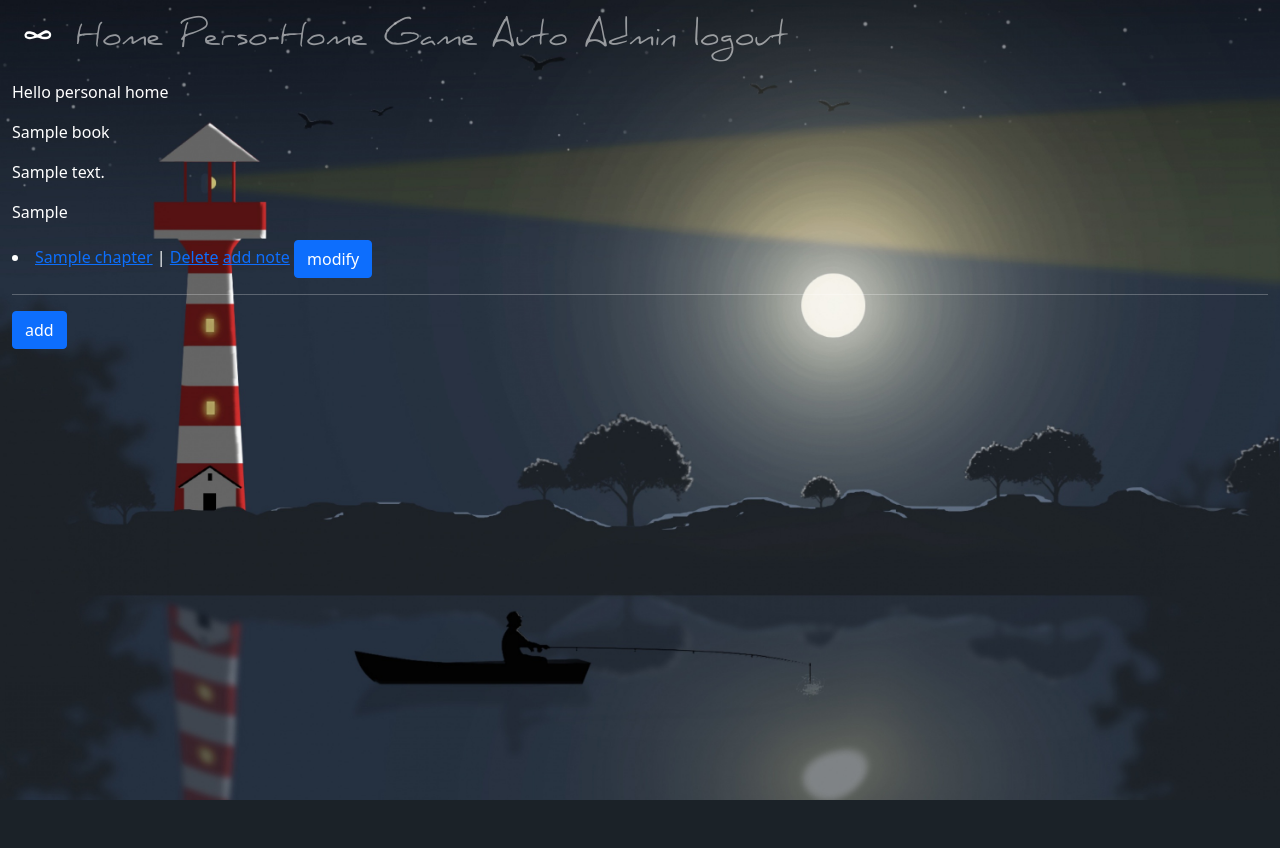
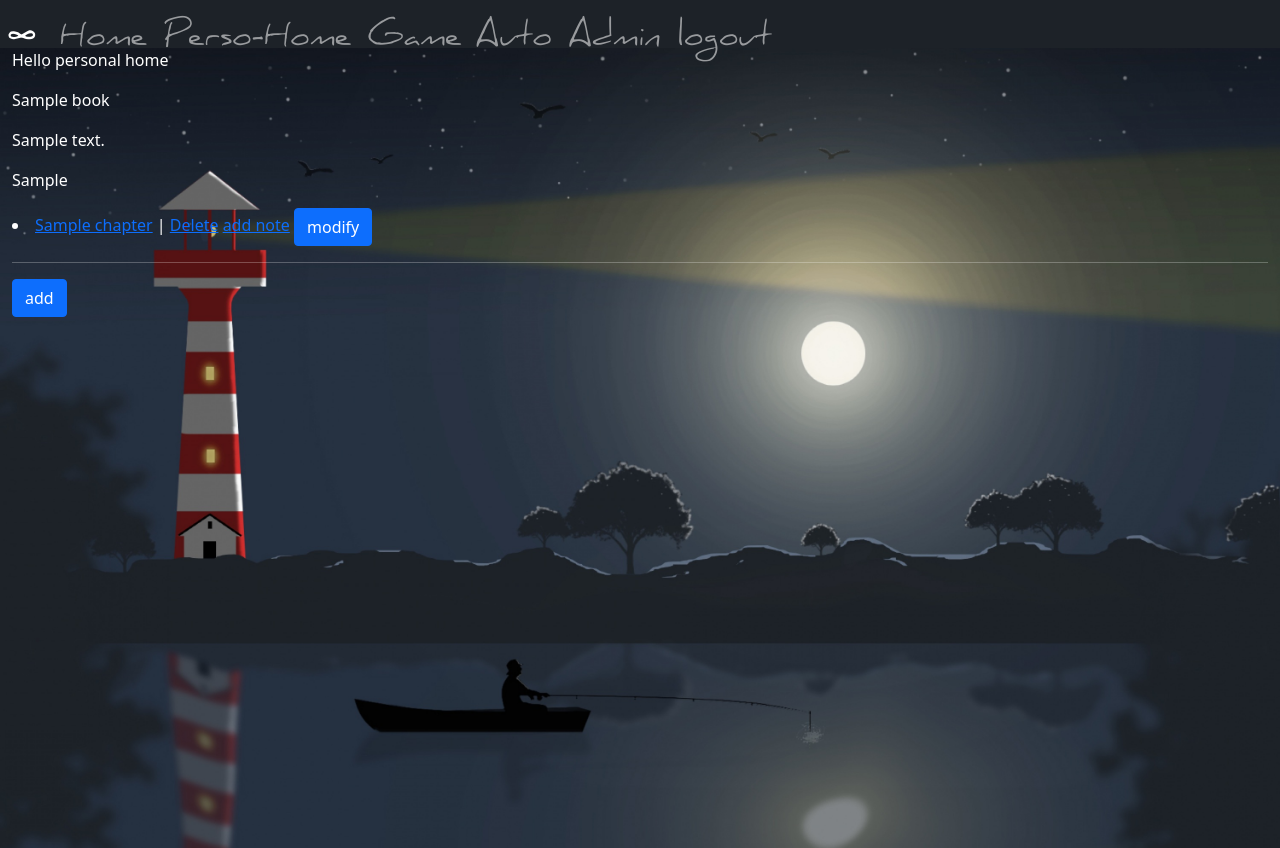
Before and after one commit to tbuglioni/unlimited-studies, a Django app: page /studies/book/1 in a window 1280 px wide. Before the commit the page ends 800 px from the top, so only its background shows below. Run offline with Django 3.2, Linux system fonts and the light colour scheme; a user stored in the database is signed in; tables that the repository leaves empty hold one stand-in row (values such as "Sample post"); some libraries are stand-ins or nearby versions.

Commit message:
add css with navbar

```diff
--- /dev/null
+++ b/static/css/style.css
@@ -0,0 +1,17 @@
+@font-face {
+  font-family: "daniel hand";
+  src: url("../font/daniel.ttf");
+}
+
+.new_font_daniel {
+  font-family: "daniel hand";
+  font-size: 2rem;}
+
+.new_font_daniel-sm {
+font-family: "daniel hand";
+font-size: 1rem;
+}
+
+.half-black {
+  background: rgba(black, 0.5);
+}
--- a/studies/templates/studies/book.html
+++ b/studies/templates/studies/book.html
@@ -2,8 +2,9 @@
 
 <div>
   {% block content %}
-  <div
-    class="container-fluid"
+  {% include "snippets/navebar.html" with user=user %}
+  <section
+    class="container-fluid mt-5"
     style="
       background-image: url('static/img/fisherman.jpg');
       background-size: cover;
@@ -12,7 +13,6 @@
       height: 100vh;
     "
   >
-    <div>{% include "snippets/navebar.html" with user=user %}</div>
 
     <p>Hello personal home</p>
 
@@ -53,7 +53,7 @@
           href="{% url 'studies:specific_note' chapter=note.chapter.id note=note.id %}"
           >Update</a
         >
-        {% include 'studies/snippets/add_note_snippet.html' with note_selected=note chapter_id=chapter.id%}
+        {% include 'studies/snippets/add_note_snippet.html' with note_selected=note chapter_id=chapter.id %}
 
         <a href="{% url 'studies:delete_note' note=note.id %}">Delete</a>
       </li>
@@ -63,5 +63,5 @@
     {% include 'studies/snippets/add_note_snippet.html' with chapter_id=chapter.id %}
     {% endif %}
     {% endblock content %}
-  </div>
+  </section>
 </div>
--- a/studies/templates/studies/personal_home.html
+++ b/studies/templates/studies/personal_home.html
@@ -1,8 +1,9 @@
 {% extends 'base.html' %}{% load static %}
 <div>
   {% block content %}
+  {% include "snippets/navebar.html" with user=user %}
   <div
-    class="container-fluid"
+    class="container-fluid mt-5"
     style="
       background-image: url('static/img/fisherman.jpg');
       background-size: cover;
@@ -11,7 +12,6 @@
       height: 100vh;
     "
   >
-    <div>{% include "snippets/navebar.html" with user=user %}</div>
     <a href="{% url 'studies:feed_db'%}">feed db</a>
 
     <p>Hello personal home</p>
--- a/templates/base.html
+++ b/templates/base.html
@@ -6,27 +6,9 @@
     <meta http-equiv="X-UA-Compatible" content="IE=edge" />
     <meta name="viewport" content="width=device-width, initial-scale=1.0" />
 
-    <link
-      href="https://cdn.jsdelivr.net/npm/bootstrap@5.0.2/dist/css/bootstrap.min.css"
-      rel="stylesheet"
-      integrity="sha384-EVSTQN3/azprG1Anm3QDgpJLIm9Nao0Yz1ztcQTwFspd3yD65VohhpuuCOmLASjC"
-      crossorigin="anonymous"
-    />
-    <style>
-      @font-face {
-        font-family: "daniel hand";
-        src: url("static/font/daniel.ttf");
-      }
+    <link href="https://cdn.jsdelivr.net/npm/bootstrap@5.0.2/dist/css/bootstrap.min.css" rel="stylesheet" integrity="sha384-EVSTQN3/azprG1Anm3QDgpJLIm9Nao0Yz1ztcQTwFspd3yD65VohhpuuCOmLASjC" crossorigin="anonymous">
 
-      .new_font_daniel {
-        font-family: "daniel hand";
-        font-size: 2rem;}
-
-      .new_font_daniel-sm {
-      font-family: "daniel hand";
-      font-size: 1rem;
-      }
-    </style>
+    <link style="text/css" rel="stylesheet" href="{% static 'css/style.css' %}">
 
     <title>Unlimited-S</title>
   </head>
@@ -35,10 +17,6 @@
     <script src="//ajax.googleapis.com/ajax/libs/jquery/1.11.1/jquery.min.js"></script>
     </div>
     {% block content %}{% endblock content %}
-    <script
-      src="https://cdn.jsdelivr.net/npm/bootstrap@5.0.2/dist/js/bootstrap.bundle.min.js"
-      integrity="sha384-MrcW6ZMFYlzcLA8Nl+NtUVF0sA7MsXsP1UyJoMp4YLEuNSfAP+JcXn/tWtIaxVXM"
-      crossorigin="anonymous"
-    ></script>
+    <script src="https://cdn.jsdelivr.net/npm/bootstrap@5.0.2/dist/js/bootstrap.bundle.min.js" integrity="sha384-MrcW6ZMFYlzcLA8Nl+NtUVF0sA7MsXsP1UyJoMp4YLEuNSfAP+JcXn/tWtIaxVXM" crossorigin="anonymous"></script>
   </body>
 </html>
--- a/templates/snippets/navebar.html
+++ b/templates/snippets/navebar.html
@@ -1,24 +1,13 @@
-<div class="container-fluid">
-  <nav class="navbar navbar-expand-lg navbar-dark">
+<section class="container">
+  <nav class="navbar fixed-top navbar-expand-lg navbar-dark bg-transparent p-2">
+
     <a class="navbar-brand new_font_daniel" href="#">∞</a>
-    <button
-      class="navbar-toggler"
-      type="button"
-      data-toggle="collapse"
-      data-target="#navbarSupportedContent"
-      aria-controls="navbarSupportedContent"
-      aria-expanded="false"
-      aria-label="Toggle navigation"
-    >
+    <button class="navbar-toggler" type="button" data-bs-toggle="collapse" data-bs-target="#navbarSupportedContent" aria-controls="navbarSupportedContent" aria-expanded="false" aria-label="Toggle navigation">
       <span class="navbar-toggler-icon"></span>
     </button>
-
-    <div
-      class="collapse navbar-collapse new_font_daniel"
-      id="navbarSupportedContent"
-    >
-      <ul class="navbar-nav mr-auto">
-        <li class="nav-item active">
+    <div class="collapse navbar-collapse new_font_daniel" id="navbarSupportedContent">
+      <ul class="navbar-nav me-auto mb-2 mb-lg-0">
+        <li class="nav-item">
           <a class="nav-link" href="{% url 'home' %}">Home</a>
         </li>
         <li class="nav-item">
@@ -42,6 +31,23 @@
         </li>
         {% endif %}
       </ul>
+
     </div>
   </nav>
-</div>
+</section>
+<script type="text/javascript">
+$(function() {
+    var header = $(".navbar");
+    $(window).scroll(function() {
+        var scroll = $(window).scrollTop();
+
+        if (scroll >= 100) {
+            header.removeClass('navbar-dark bg-transparent').addClass("bg-white navbar-light bg-light");
+        } else {
+            header.removeClass("navbar-light bg-light").addClass('navbar-dark bg-transparent');
+        }
+    });
+});
+
+
+</script>
```
Also changed, not shown: templates/home.html (+3 -4 lines).
